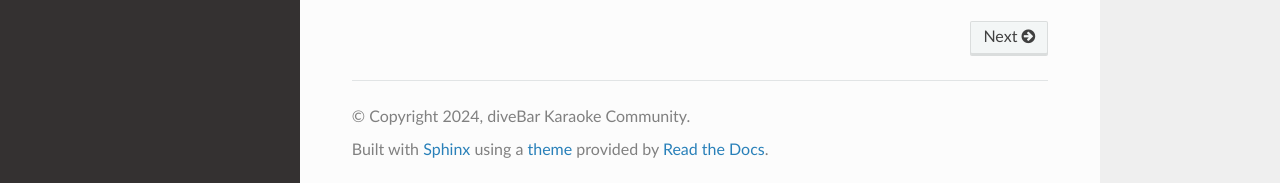
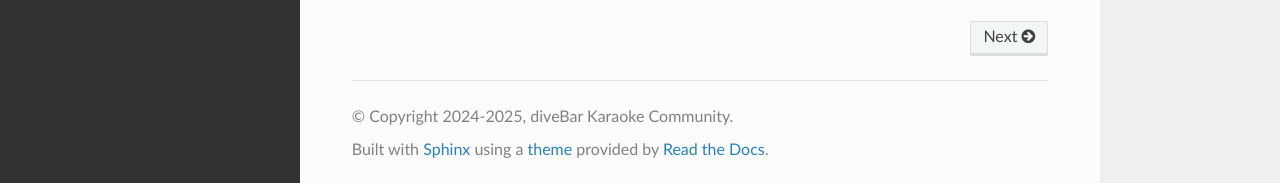
Before and after one commit to diveBarKaraoke/divebar_karaoke_creation_guide, a Sphinx documentation site: the page built from docs/index.rst, in a window 1280 px wide and 900 px high, scrolled down 1346 px. Shown: the part 714-897 px from the top of the window. Built offline with Sphinx 7.4.7 and the Read the Docs theme 3.1.0, drawn with Linux system fonts in a browser that asks for light colours; part of the change alters nothing that is shown.

```diff
--- a/docs/conf.py
+++ b/docs/conf.py
@@ -6,9 +6,11 @@
 # -- Project information -----------------------------------------------------
 # https://www.sphinx-doc.org/en/master/usage/configuration.html#project-information
 
+import datetime
+
 project = 'diveBar Karaoke Creation Guide'
 html_title = project
-copyright = '2024, diveBar Karaoke Community'
+copyright = f"2024-{datetime.date.today():%Y}, diveBar Karaoke Community"
 author = 'diveBar Karaoke Community'
 
 # -- General configuration ---------------------------------------------------
```
